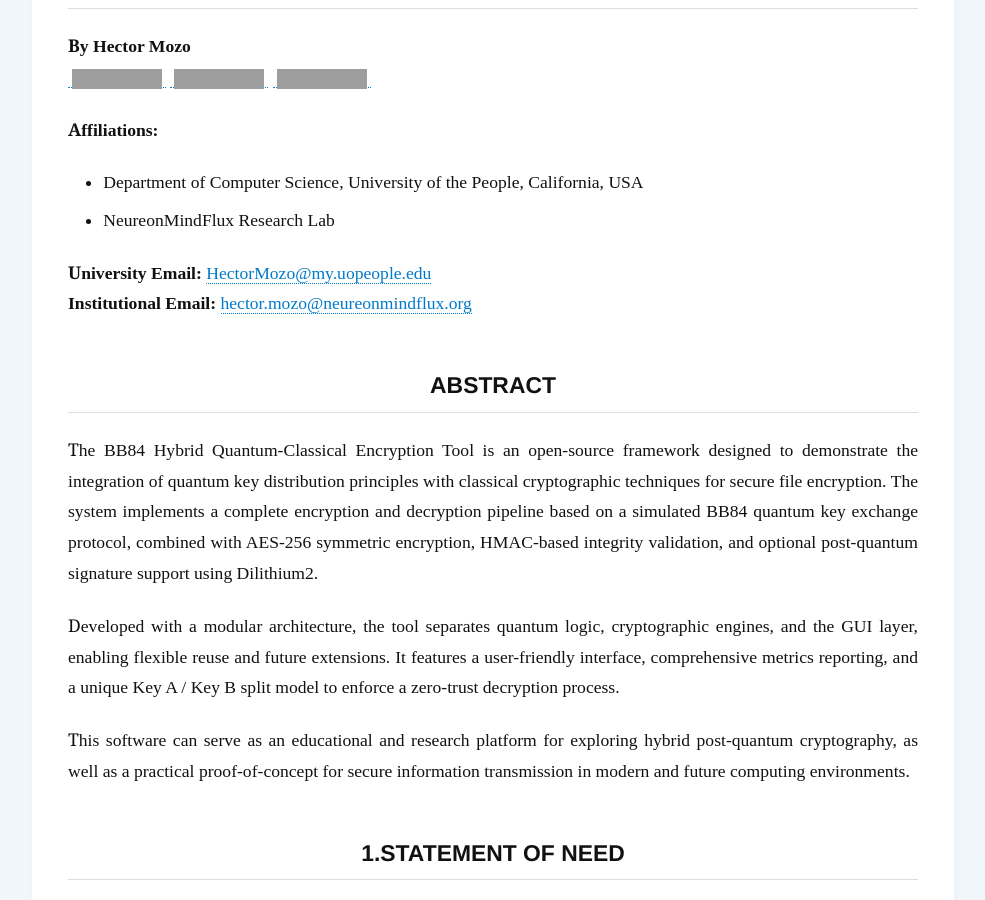
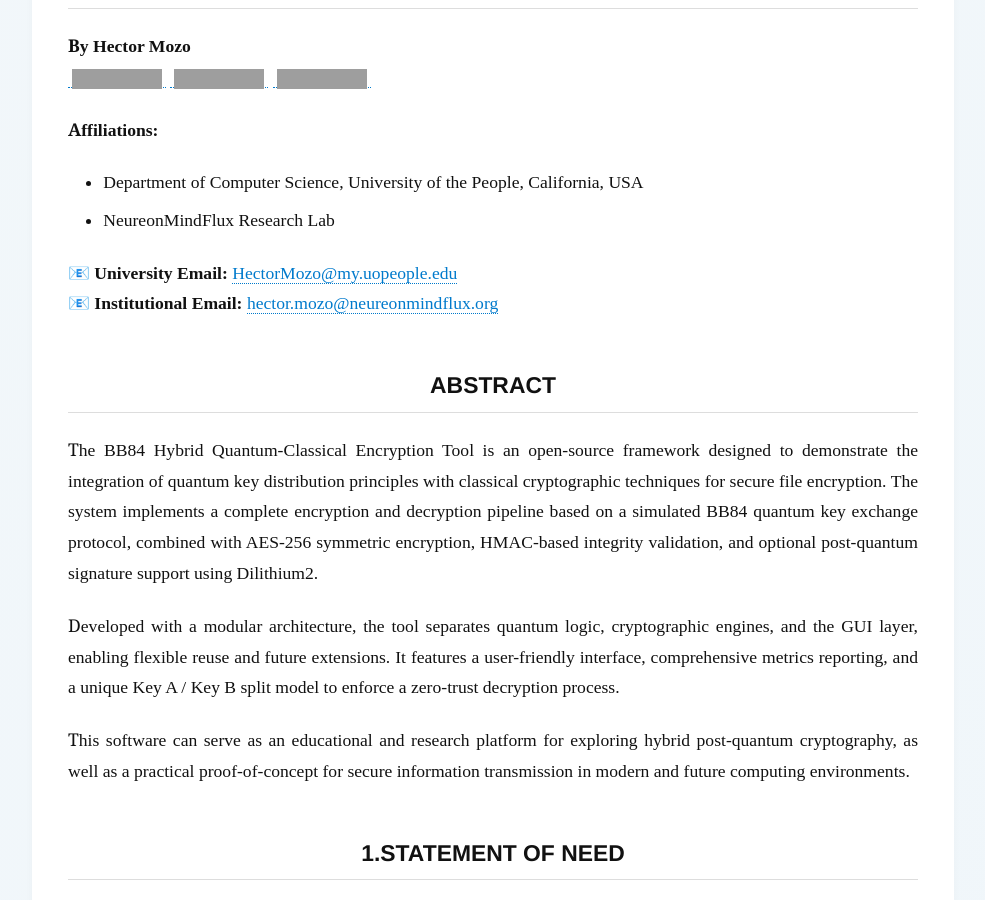
Before and after one commit to HectorMozo3110/test_main, a Jekyll site: the page built from papers/BB84-Quantum-Encryption-Tool-Simulator/index.md, in a window 1280 px wide and 900 px high, scrolled down 603 px, cut to the strip 0-900 px from the top of the window. Shown: the whole strip, without its empty margins (147-1132 px from the left). Built offline with Jekyll 4.4.1, drawn with Linux system fonts in a browser that asks for light colours; grey boxes are pictures that could not be loaded.

```diff
--- a/papers/BB84-Quantum-Encryption-Tool-Simulator/index.md
+++ b/papers/BB84-Quantum-Encryption-Tool-Simulator/index.md
@@ -21,8 +21,8 @@
 - Department of Computer Science, University of the People, California, USA
 - NeureonMindFlux Research Lab
 
-**University Email:** [HectorMozo@my.uopeople.edu](mailto:HectorMozo@my.uopeople.edu)
-**Institutional Email:** [hector.mozo@neureonmindflux.org](mailto:contact@neureonmindflux.org)
+📧 **University Email:** [HectorMozo@my.uopeople.edu](mailto:HectorMozo@my.uopeople.edu)
+📧 **Institutional Email:** [hector.mozo@neureonmindflux.org](mailto:contact@neureonmindflux.org)
 
 
 ## Abstract {#abstract}
```
Also changed, not shown: papers/self-modeling-agents-framework/index.md (+2 -2 lines).
